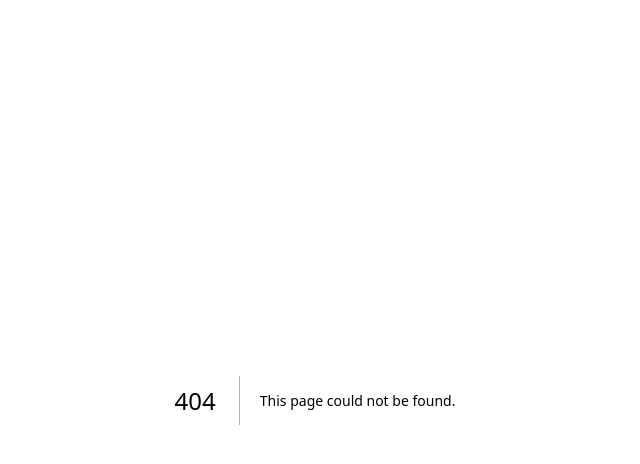
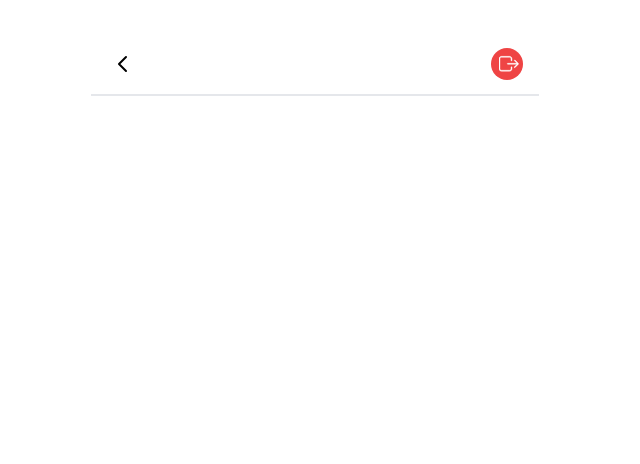
Before and after one commit to CaturAgeng/WeRent-FE, a Next.js app: page /add-product in a window 1280 px wide. Before the commit this address had no page. Shown: the top 464 px of the page, without its empty margins (325-965 px from the left). Built offline with nearby package versions, Linux system fonts and the light colour scheme.

Commit message:
feat/view-product - adding add-product page (not finished)

```diff
--- /dev/null
+++ b/app/add-product/page.tsx
@@ -0,0 +1,11 @@
+import { TopNavigation } from "@/features/product";
+
+export default function Page() {
+    return (
+        <div className="flex justify-center items-center w-full h-full">
+            <div className="w-full max-w-md h-full flex flex-col items-center justify-between">
+                <TopNavigation />
+            </div>
+        </div>
+    );
+}
```
